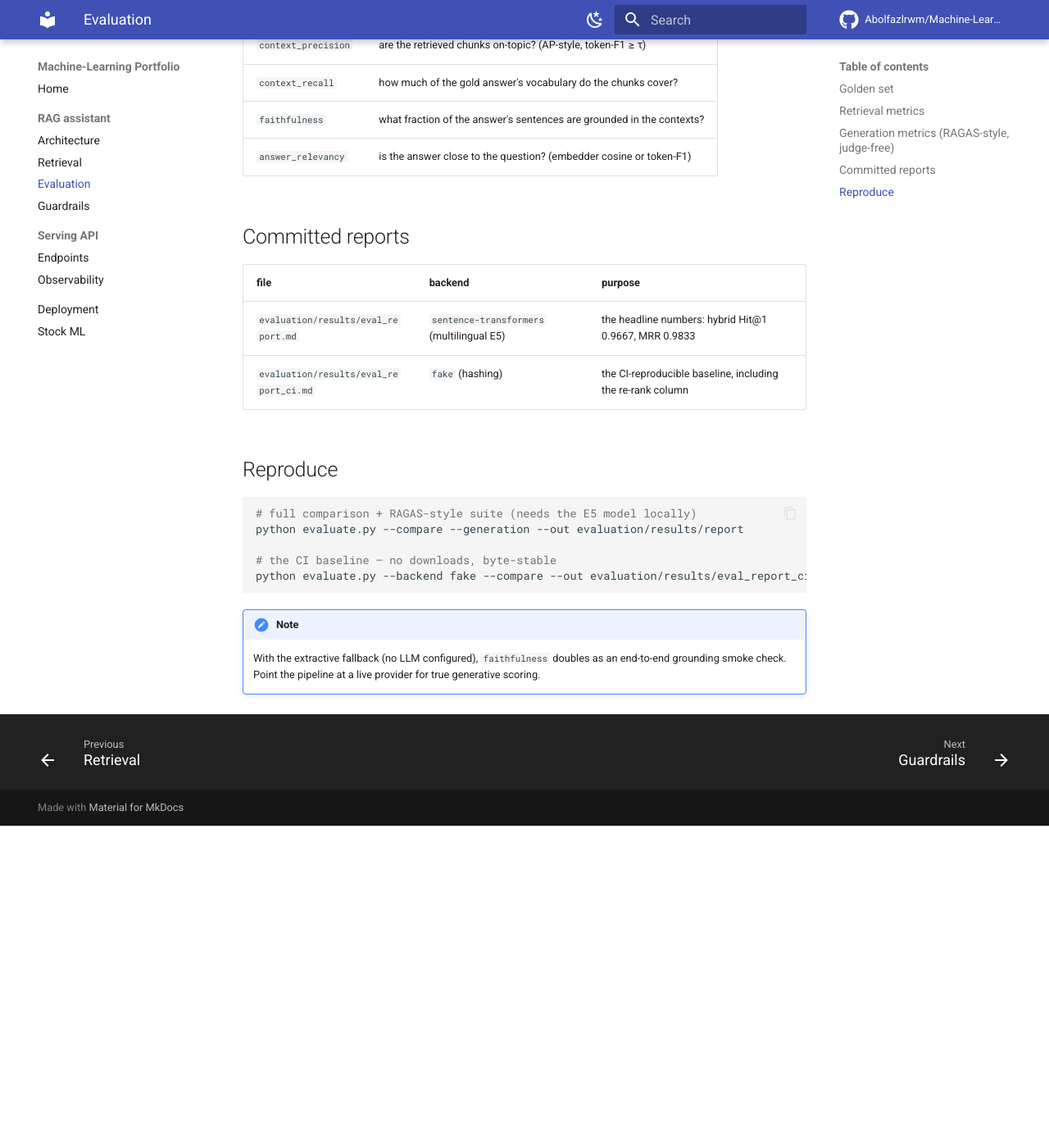
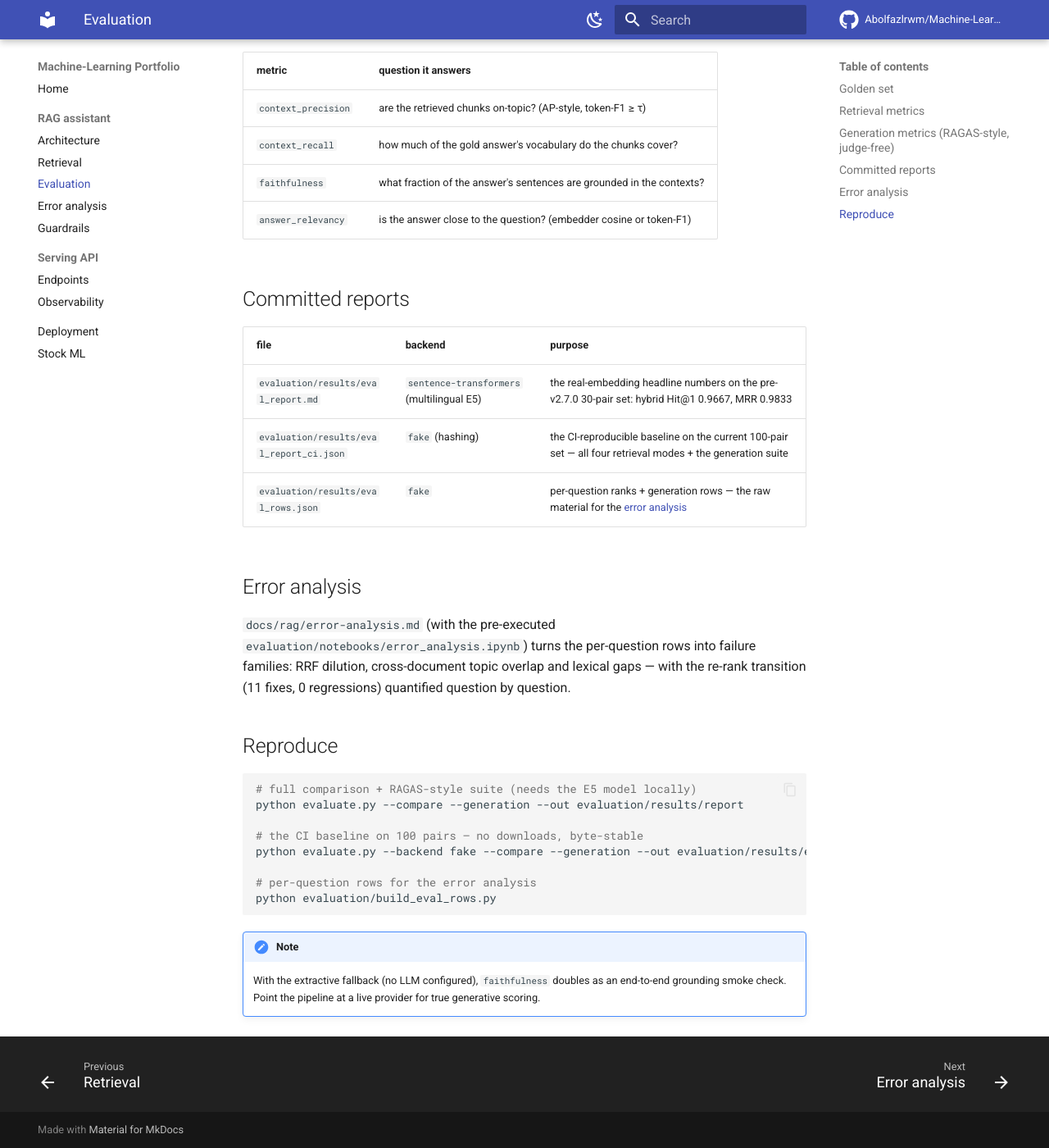
Before and after one commit to Abolfazlrwm/Machine-Learning, an MkDocs documentation site: the page built from docs/rag/evaluation.md, in a window 1280 px wide and 1400 px high, scrolled down 978 px. Shown: the whole window at 82% size. Built offline with MkDocs 1.6.1 and Material for MkDocs 9.7.7, drawn with Linux system fonts in a browser that asks for light colours; comment, search, counter and statistics services are not loaded; before the commit the page ends 1985 px from its top, so only the background shows below that; some of the changed text lies outside the part shown.

Commit message:
docs: v2.7.0 — error-analysis page, evaluation docs, READMEs, changelog

````diff
--- a/docs/rag/evaluation.md
+++ b/docs/rag/evaluation.md
@@ -7,10 +7,14 @@ backend, and reports committed next to the code they describe.
 
 ## Golden set
 
-`evaluation/qa_pairs.json` holds 30 hand-written Persian questions, each
-mapped to the document that must be retrieved (`expected_doc`). Retrieval
-quality is computed per question; generation quality runs the full
-pipeline over the same set.
+`evaluation/qa_pairs.json` holds **100 hand-written Persian questions**
+(15–19 per corpus document), each mapped to the document that must be
+retrieved (`expected_doc`). The set mixes new sub-topics with
+paraphrase-style variants of existing topics, mirroring real traffic —
+that mix is what makes the [error analysis](error-analysis.md) meaningful.
+Retrieval quality is computed per question; generation quality runs the
+full pipeline over the same set, and `tests/test_eval_dataset.py` pins the
+dataset contract plus a retrieval regression gate.
 
 ## Retrieval metrics
 
@@ -40,8 +44,17 @@ heuristics, so every score is reproducible and auditable:
 
 | file | backend | purpose |
 |---|---|---|
-| `evaluation/results/eval_report.md` | `sentence-transformers` (multilingual E5) | the headline numbers: hybrid Hit@1 0.9667, MRR 0.9833 |
-| `evaluation/results/eval_report_ci.md` | `fake` (hashing) | the CI-reproducible baseline, including the re-rank column |
+| `evaluation/results/eval_report.md` | `sentence-transformers` (multilingual E5) | the real-embedding headline numbers on the pre-v2.7.0 30-pair set: hybrid Hit@1 0.9667, MRR 0.9833 |
+| `evaluation/results/eval_report_ci.json` | `fake` (hashing) | the CI-reproducible baseline on the current 100-pair set — all four retrieval modes + the generation suite |
+| `evaluation/results/eval_rows.json` | `fake` | per-question ranks + generation rows — the raw material for the [error analysis](error-analysis.md) |
+
+## Error analysis
+
+`docs/rag/error-analysis.md` (with the pre-executed
+`evaluation/notebooks/error_analysis.ipynb`) turns the per-question rows
+into failure families: RRF dilution, cross-document topic overlap and
+lexical gaps — with the re-rank transition (11 fixes, 0 regressions)
+quantified question by question.
 
 ## Reproduce
 
@@ -49,8 +62,11 @@ heuristics, so every score is reproducible and auditable:
 # full comparison + RAGAS-style suite (needs the E5 model locally)
 python evaluate.py --compare --generation --out evaluation/results/report
 
-# the CI baseline — no downloads, byte-stable
-python evaluate.py --backend fake --compare --out evaluation/results/eval_report_ci
+# the CI baseline on 100 pairs — no downloads, byte-stable
+python evaluate.py --backend fake --compare --generation --out evaluation/results/eval_report_ci
+
+# per-question rows for the error analysis
+python evaluation/build_eval_rows.py
 ```
 
 !!! note
--- a/mkdocs.yml
+++ b/mkdocs.yml
@@ -53,6 +53,7 @@ nav:
       - Architecture: rag/architecture.md
       - Retrieval: rag/retrieval.md
       - Evaluation: rag/evaluation.md
+      - Error analysis: rag/error-analysis.md
       - Guardrails: rag/safety.md
   - Serving API:
       - Endpoints: serving/api.md
````
Also changed, not shown: CHANGELOG.md (+41 -0 lines), README.md (+3 -1 lines), docs/rag/error-analysis.md (added, +93 -0 lines), rag-farsi-assistant/README.md (+32 -17 lines).
